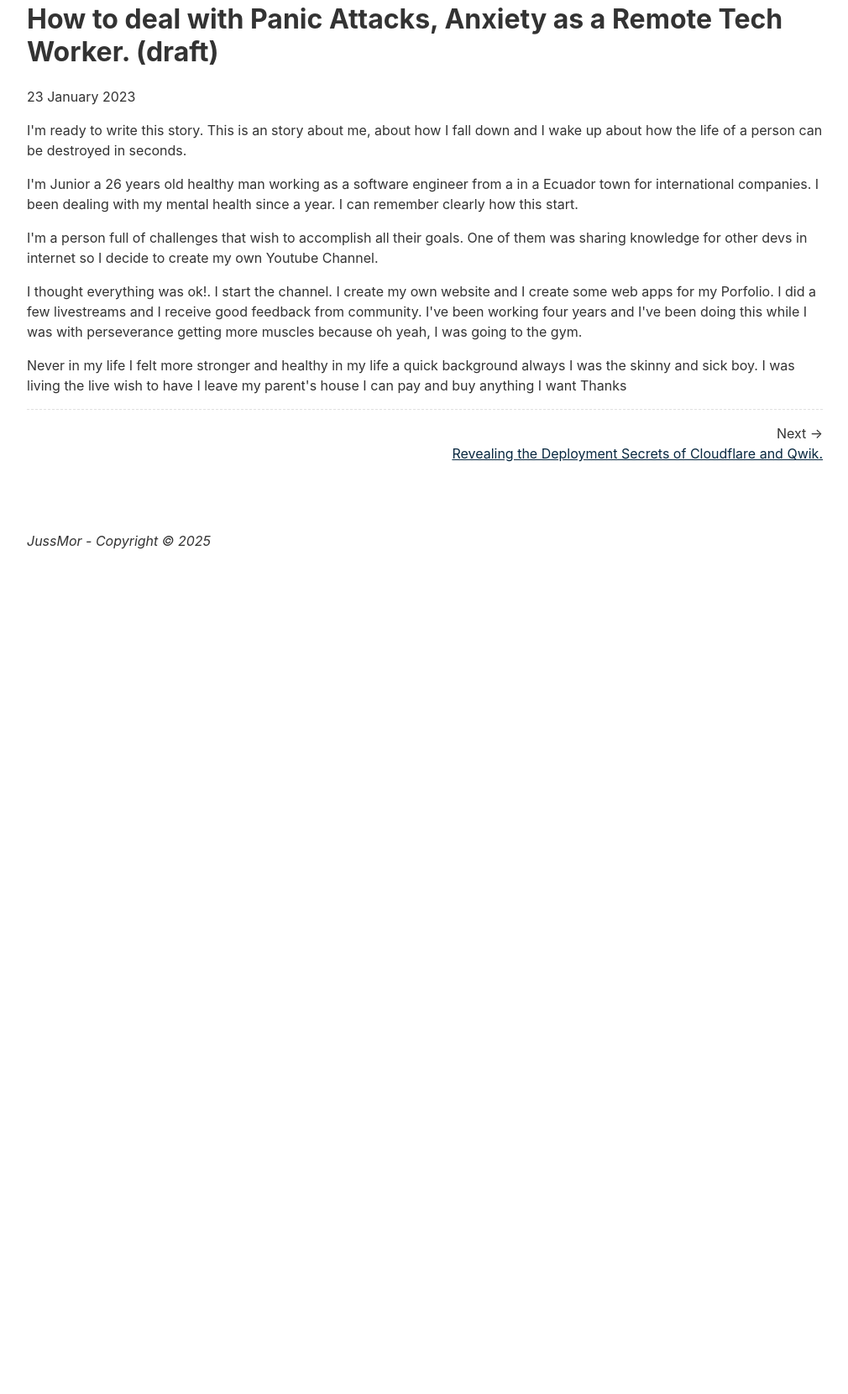
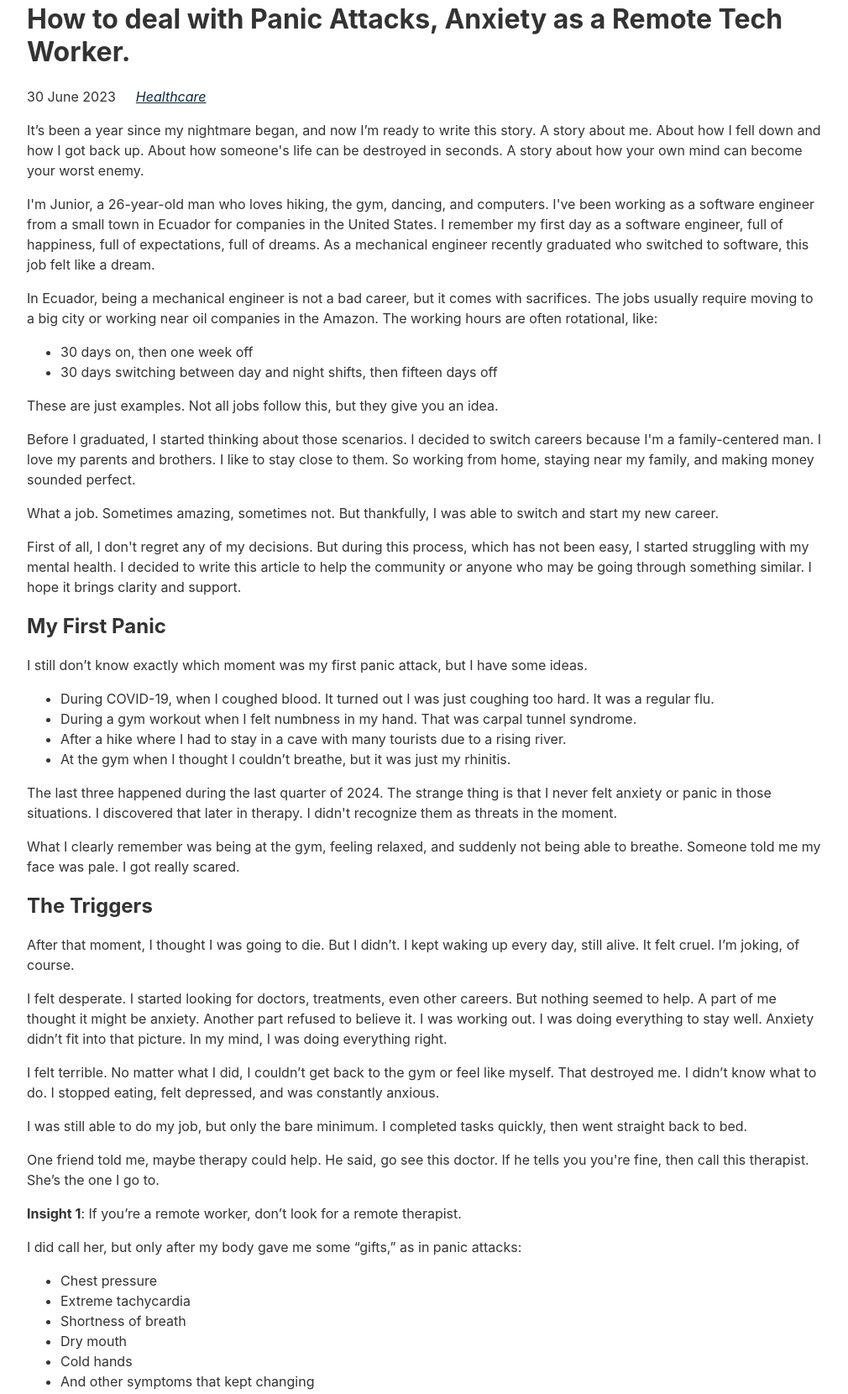
Before and after one commit to JussMor/jussmor, an Eleventy site: page content/insights/blog/How to deal with Panic Attacks, Anxiety as a Remote Tech Worker..md in a window 1280 px wide. Shown: the part 95-1755 px from the top of the page at 84% size, without its empty margins (134-1144 px from the left). Before the commit the page ends 800 px from the top, so only its background shows below. Built offline with nearby package versions, Linux system fonts and the light colour scheme; Eleventy itself is replaced by a stand-in of ours; files that its build step writes are made by us from their sources; what @zachleat/heading-anchors, zod-validation-error would draw is missing.

Commit message:
panick attacks blog

```diff
--- /dev/null
+++ b/content/insights/blog/Draft Template.md
@@ -0,0 +1,5 @@
+---js
+const title = "How to deal with Panic Attacks, Anxiety as a Remote Tech Worker. (draft)";
+const date = "2023-01-23";
+const draft = true;
+---
--- a/content/insights/blog/How to deal with Panic Attacks, Anxiety as a Remote Tech Worker..md
+++ b/content/insights/blog/How to deal with Panic Attacks, Anxiety as a Remote Tech Worker..md
@@ -1,19 +1,87 @@
----js
-const title = "How to deal with Panic Attacks, Anxiety as a Remote Tech Worker. (draft)";
-const date = "2023-01-23";
-const draft = true;
+---
+title: How to deal with Panic Attacks, Anxiety as a Remote Tech Worker.
+date: 2023-06-30
+tags:
+  - healthcare
+description: A powerful personal journey of a 26-year-old software engineer from Ecuador who overcame anxiety, panic attacks, and depression while working remotely. Discover how therapy, mindfulness, and resilience helped him reclaim his life.
 ---
 
-I'm ready to write this story. This is an story about me, about how I fall down and I wake up about how the life of a person can be destroyed in seconds.
+It’s been a year since my nightmare began, and now I’m ready to write this story. A story about me. About how I fell down and how I got back up. About how someone's life can be destroyed in seconds. A story about how your own mind can become your worst enemy.
 
-I'm Junior a 26 years old healthy man working as a software engineer from a in a Ecuador town for international companies. I been dealing with my mental health since a year. I can remember clearly how this start.
+I'm Junior, a 26-year-old man who loves hiking, the gym, dancing, and computers. I've been working as a software engineer from a small town in Ecuador for companies in the United States. I remember my first day as a software engineer, full of happiness, full of expectations, full of dreams. As a mechanical engineer recently graduated who switched to software, this job felt like a dream.
 
-I'm a person full of challenges that wish to accomplish all their goals. One of them was sharing knowledge for other devs in internet so I decide to create my own Youtube Channel.
+In Ecuador, being a mechanical engineer is not a bad career, but it comes with sacrifices. The jobs usually require moving to a big city or working near oil companies in the Amazon. The working hours are often rotational, like:
 
-I thought everything was ok!.
-I start the channel. I create my own website and I create some web apps for my Porfolio.
-I did a few livestreams and I receive good feedback from community.
-I've been working four years and I've been doing this while I was with perseverance getting more muscles because oh yeah, I was going to the gym.
+- 30 days on, then one week off
+- 30 days switching between day and night shifts, then fifteen days off
 
-Never in my life I felt more stronger and healthy in my life a quick background always I was the skinny and sick boy. I was living the live wish to have I leave my parent's house I can pay and buy anything I want
-Thanks
+These are just examples. Not all jobs follow this, but they give you an idea.
+
+Before I graduated, I started thinking about those scenarios. I decided to switch careers because I'm a family-centered man. I love my parents and brothers. I like to stay close to them. So working from home, staying near my family, and making money sounded perfect.
+
+What a job. Sometimes amazing, sometimes not. But thankfully, I was able to switch and start my new career.
+
+First of all, I don't regret any of my decisions. But during this process, which has not been easy, I started struggling with my mental health. I decided to write this article to help the community or anyone who may be going through something similar. I hope it brings clarity and support.
+
+## My First Panic
+
+I still don’t know exactly which moment was my first panic attack, but I have some ideas.
+
+- During COVID-19, when I coughed blood. It turned out I was just coughing too hard. It was a regular flu.
+- During a gym workout when I felt numbness in my hand. That was carpal tunnel syndrome.
+- After a hike where I had to stay in a cave with many tourists due to a rising river.
+- At the gym when I thought I couldn’t breathe, but it was just my rhinitis.
+
+The last three happened during the last quarter of 2024. The strange thing is that I never felt anxiety or panic in those situations. I discovered that later in therapy. I didn't recognize them as threats in the moment.
+
+What I clearly remember was being at the gym, feeling relaxed, and suddenly not being able to breathe. Someone told me my face was pale. I got really scared.
+
+## The Triggers
+
+After that moment, I thought I was going to die. But I didn’t. I kept waking up every day, still alive. It felt cruel. I’m joking, of course.
+
+I felt desperate. I started looking for doctors, treatments, even other careers. But nothing seemed to help. A part of me thought it might be anxiety. Another part refused to believe it. I was working out. I was doing everything to stay well. Anxiety didn’t fit into that picture. In my mind, I was doing everything right.
+
+I felt terrible. No matter what I did, I couldn’t get back to the gym or feel like myself. That destroyed me. I didn’t know what to do. I stopped eating, felt depressed, and was constantly anxious.
+
+I was still able to do my job, but only the bare minimum. I completed tasks quickly, then went straight back to bed.
+
+One friend told me, maybe therapy could help. He said, go see this doctor. If he tells you you're fine, then call this therapist. She’s the one I go to.
+
+**Insight 1**: If you’re a remote worker, don’t look for a remote therapist.
+
+I did call her, but only after my body gave me some “gifts,” as in panic attacks:
+
+- Chest pressure
+- Extreme tachycardia
+- Shortness of breath
+- Dry mouth
+- Cold hands
+- And other symptoms that kept changing
+
+Because I’m stubborn, I waited too long. I thought I could solve it alone. But I couldn’t. The remote therapist helped for a while, but something still didn’t feel right. So I switched to in-person sessions.
+
+It’s amazing how the nervous system reacts. When it's out of balance, anything can trigger fight-or-flight: a word, a sound, something you read, a scene on TV, a social media post. For example, one of my triggers was air conditioning. My brain connected that cold feeling with the cave where I had been trapped during the hike.
+
+## The Treatments
+
+Not everyone reacts the same to treatment. It depends on the person's nervous system. Mine has been slow to reset. This is not medical advice. I’m just sharing what worked for me during my recovery.
+
+The psychiatrist gave me medication, but after noticing how my body reacted, I decided to stop. I wanted to overcome this in my own way, and maybe that’s why it took longer.
+
+What worked for me:
+
+- Taking things calmly. Everyone heals at their own pace.
+- Practicing yoga twice a week to learn how to breathe properly.
+- Journaling every day, writing down key thoughts and accomplishments.
+- Practicing gratitude before going to bed.
+- Training my brain to stop creating fear-based thoughts, as my therapist says.
+- Identifying my triggers. I had two traumatic moments, one at the gym and one in the mountains. Slowly, I returned to the gym. For the mountain trauma, my therapist recommended the Wim Hof method. I didn’t do cold plunges, but I did take cold showers. It helped a lot in resetting my nervous system and stimulating the vagus nerve.
+- Reconnecting with my spiritual side. I started praying more and going to church again.
+## Conclusion
+
+Anxiety is not just a disease. I think overcoming it requires commitment to yourself and a willingness to grow. This experience taught me that things can always get worse, but I have to get up anyway. Even with fear, I must keep moving. The best way to deal with anxiety is to face your fears.
+
+I’m proud of myself. I stopped the storm. I went back to the gym. I completed an 8km hike to reach a beautiful waterfall. When I got there, I felt proud. The monsters I feared were just creations of my brain. They were never real.
+
+So if you’re going through something like this, wake up. You’re not alone. I’m with you. And may the force be with you as well.
```
